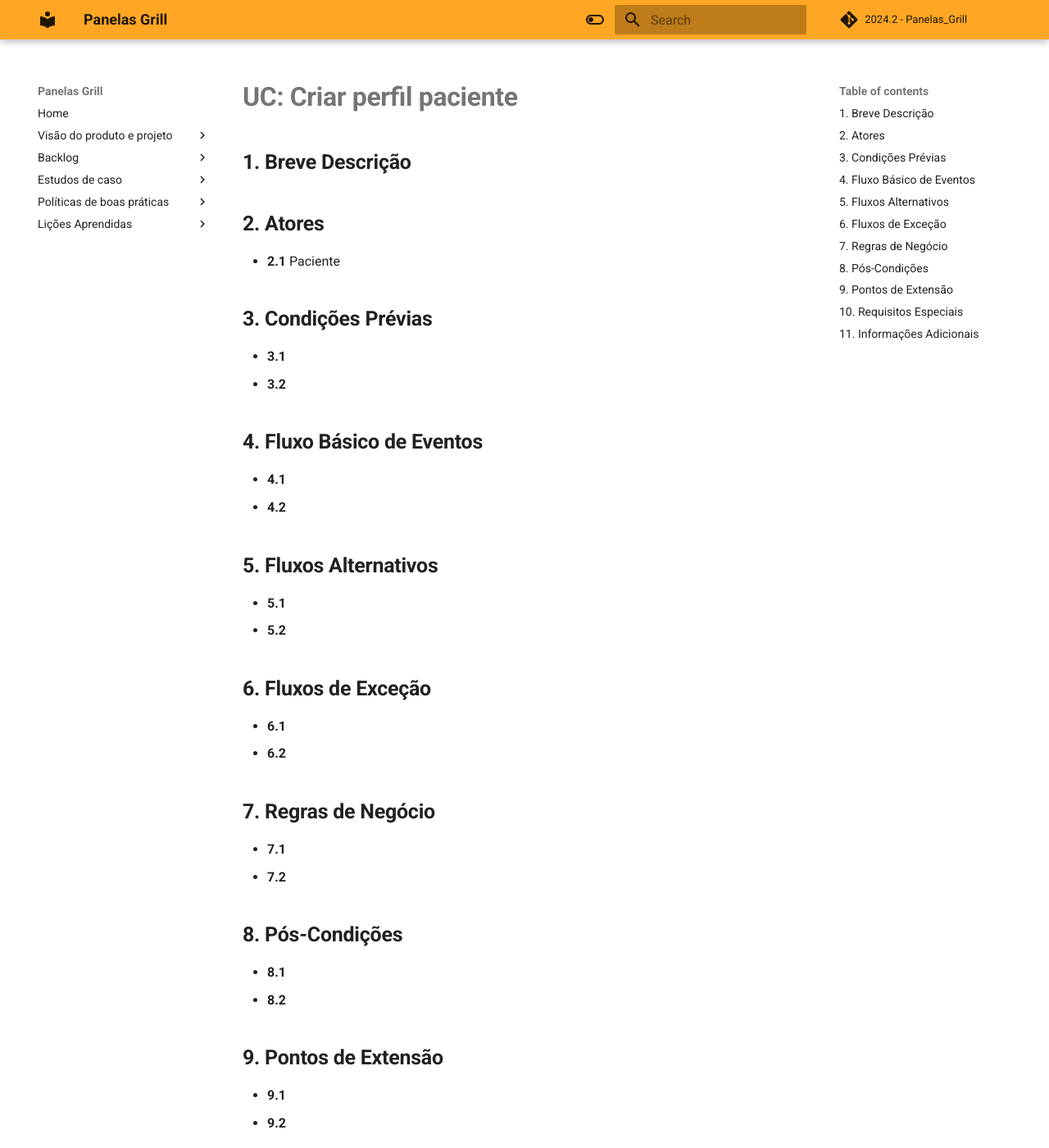
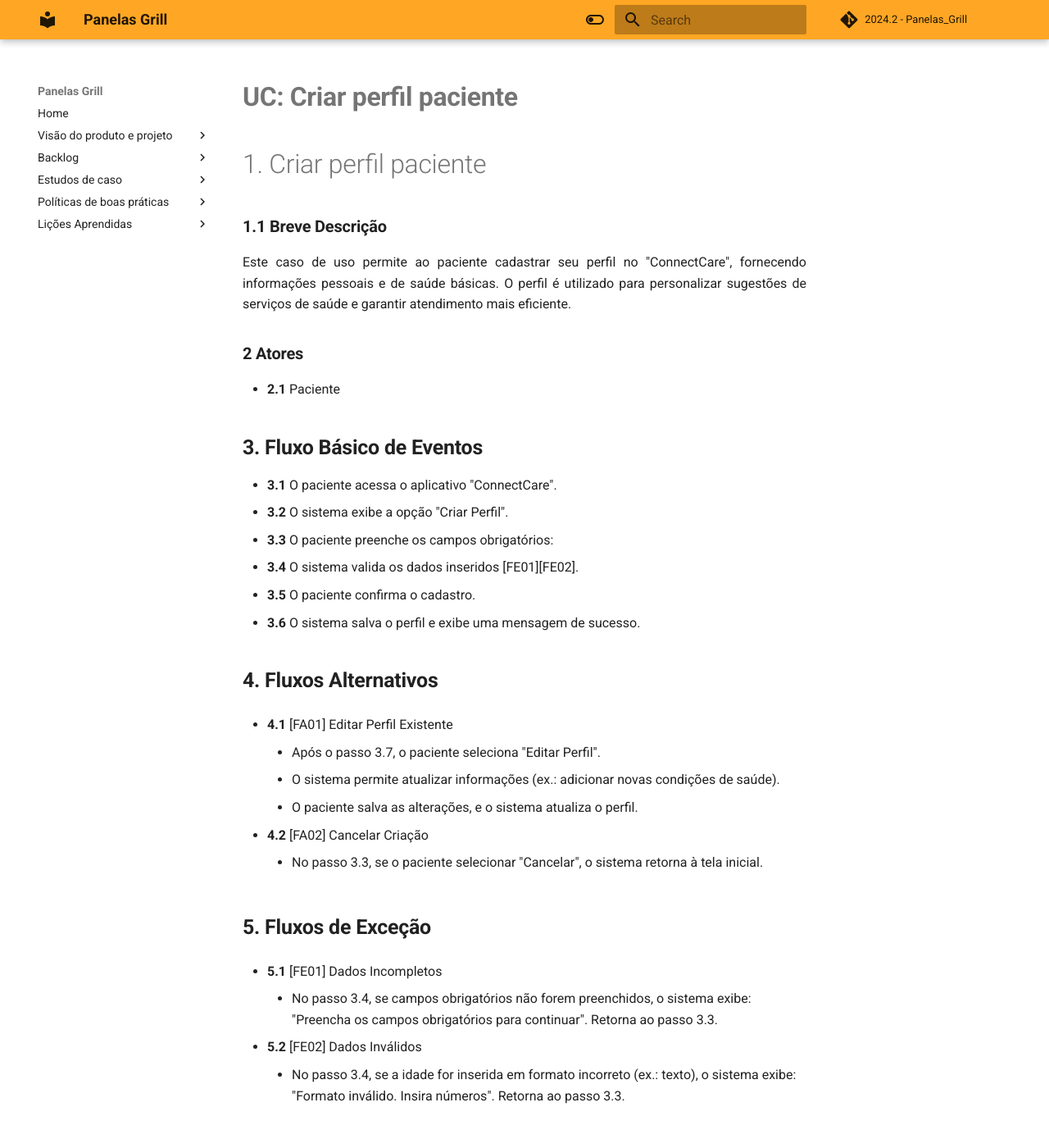
Before and after one commit to mdsreq-fga-unb/2024.2-T03-PanelasGrill, an MkDocs documentation site: the page built from docs/unidade4/criar.md, in a window 1280 px wide and 1400 px high. Shown: the whole window at 82% size. Built offline with MkDocs 1.6.1 and Material for MkDocs 9.7.7, drawn with Linux system fonts in a browser that asks for light colours; comment, search, counter and statistics services are not loaded; some of the changed text lies outside the part shown.

Commit message:
adicionado o caso de uso criar perfil cliente

```diff
--- a/docs/unidade4/criar.md
+++ b/docs/unidade4/criar.md
@@ -1,35 +1,72 @@
 # **UC: Criar perfil paciente**
 
-## **1. Breve Descrição**
+# 1. Criar perfil paciente
 
-## **2. Atores**
+### **1.1 Breve Descrição**
+Este caso de uso permite ao paciente cadastrar seu perfil no "ConnectCare", fornecendo informações pessoais e de saúde básicas. O perfil é utilizado para personalizar sugestões de serviços de saúde e garantir atendimento mais eficiente.
+
+
+### **2 Atores**
 - **2.1** Paciente
-## **3. Condições Prévias**
-- **3.1**
-- **3.2**
-## **4. Fluxo Básico de Eventos**
-- **4.1**
-- **4.2**
-## **5. Fluxos Alternativos**
-- **5.1**
-- **5.2**
-## **6. Fluxos de Exceção**
-- **6.1**
-- **6.2**
-## **7. Regras de Negócio**
-- **7.1**
-- **7.2**
-## **8. Pós-Condições**
-- **8.1**
-- **8.2**
-## **9. Pontos de Extensão**
-- **9.1**
-- **9.2**
-## **10. Requisitos Especiais**
-- **10.1**
-- **10.2**
-## **11. Informações Adicionais**
-- **11.1**
-- **11.2**
+
+## **3. Fluxo Básico de Eventos**
+- **3.1** O paciente acessa o aplicativo "ConnectCare".
+- **3.2** O sistema exibe a opção "Criar Perfil".
+- **3.3** O paciente preenche os campos obrigatórios:
+- **3.4** O sistema valida os dados inseridos [FE01][FE02].
+- **3.5** O paciente confirma o cadastro.
+- **3.6** O sistema salva o perfil e exibe uma mensagem de sucesso.
+
+
+## **4. Fluxos Alternativos**
+- **4.1** [FA01] Editar Perfil Existente
+    *   Após o passo 3.7, o paciente seleciona "Editar Perfil".
+    *   O sistema permite atualizar informações (ex.: adicionar novas condições de saúde).
+    *   O paciente salva as alterações, e o sistema atualiza o perfil.
+
+
+- **4.2** [FA02] Cancelar Criação
+    *   No passo 3.3, se o paciente selecionar "Cancelar", o sistema retorna à tela inicial.
+
+
+## **5. Fluxos de Exceção**
+- **5.1** [FE01] Dados Incompletos
+    *   No passo 3.4, se campos obrigatórios não forem preenchidos, o sistema exibe: "Preencha os campos obrigatórios para continuar". Retorna ao passo 3.3.
+
+
+- **5.2** [FE02] Dados Inválidos
+    *   No passo 3.4, se a idade for inserida em formato incorreto (ex.: texto), o sistema exibe: "Formato inválido. Insira números". Retorna ao passo 3.3.
+
+
+## **6. Pré-Condições**
+- **6.1** O paciente deve ter acesso ao aplicativo "ConnectCare".
+- **6.2** O paciente deve fornecer informações válidas para completar o cadastro do perfil.
+
+
+## **7. Pós-Condições**
+- **7.1** O perfil do paciente é armazenado no sistema.
+- **7.2** O paciente recebe sugestões de serviços de saúde com base nas informações cadastradas.
+
+
+## **8. Pontos de Extensão**
+- **8.1** Integração com histórico médico futuro: O perfil poderá ser vinculado a registros de consultas e exames.
+
+
+## **9. Requisitos Especiais**
+- **9.1** O sistema deve funcionar em dispositivos simples e conexões limitadas [RN03].
+- **9.2** Os campos obrigatórios devem ser destacados e informados ao usuário caso estejam vazios.
+
+
+## **10. Informações Adicionais**
+- **10.1** A interface deve ser simplificada para facilitar o cadastro em comunidades com baixa alfabetização digital.
+- **10.2** Os dados de localização são usados apenas para sugerir serviços próximos.
+
+
+## **11. Regras de Negócio**
+- **11.2** RN01: As sugestões de serviços devem considerar idade, condições de saúde e localização.
+- **11.3** RN02: O aplicativo deve permitir o cadastro offline, sincronizando dados quando houver conexão.
+- **11.4** RN04: A idade do paciente deve ser um número inteiro positivo.
+[Retornar para Casos de Uso](UC.md)
+
 
 [Retornar para Casos de Uso](UC.md)
```
